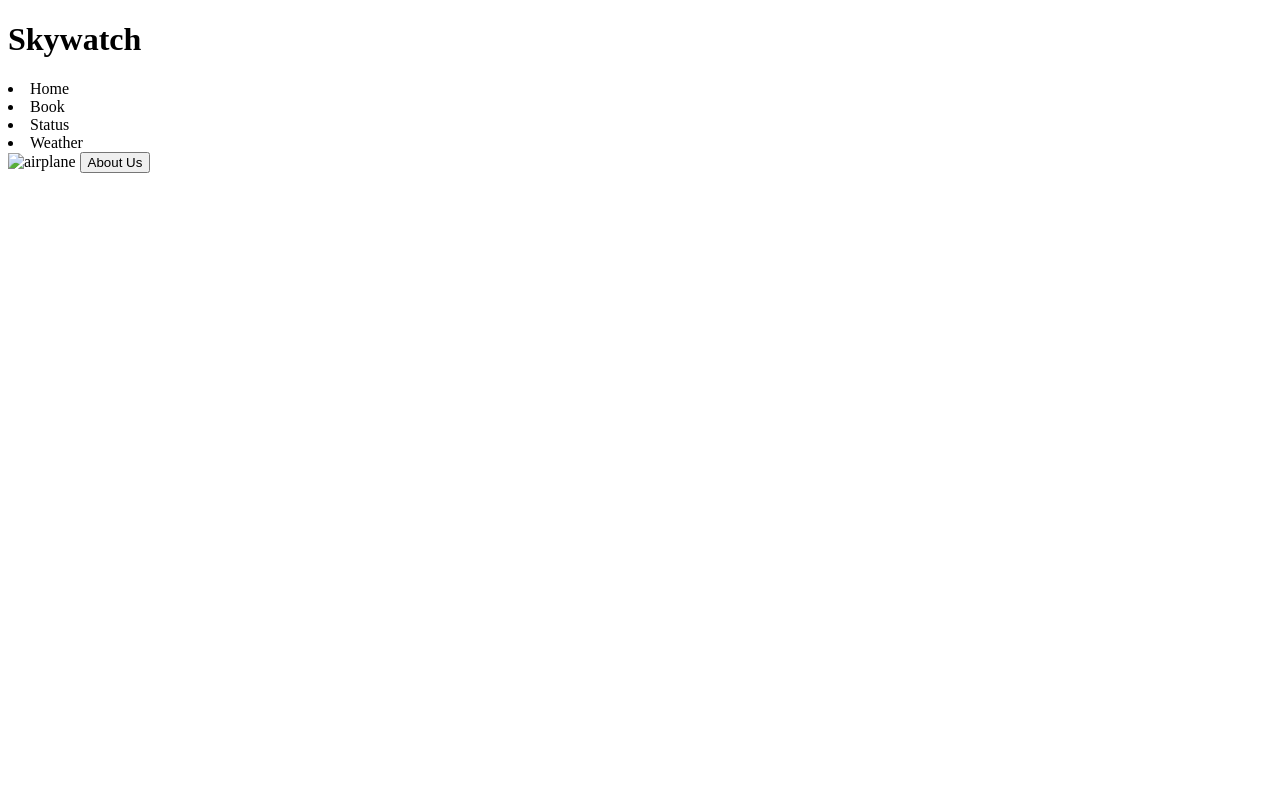
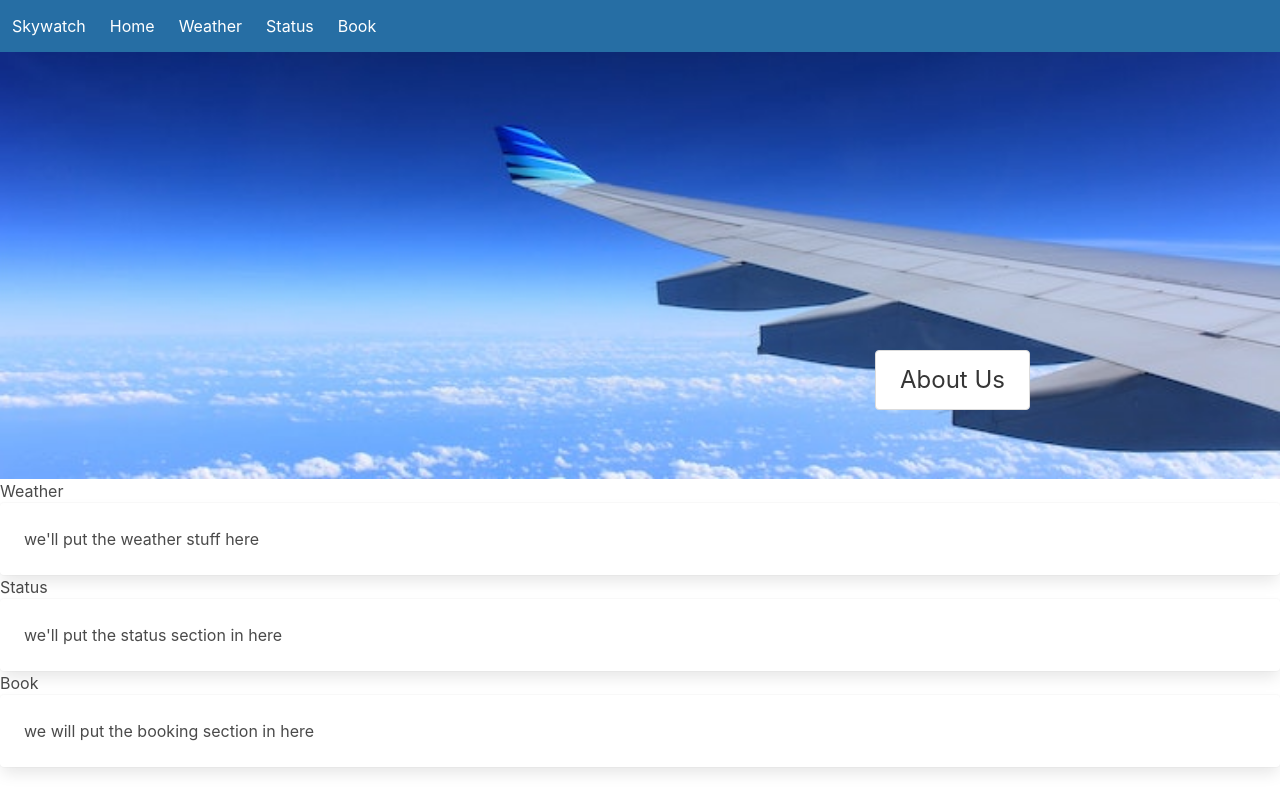
Before and after one commit to jensenjamessaoit/Skywatch, a plain HTML site: page index.html in a window 1280 px wide. Drawn offline with nearby package versions, Linux system fonts and the light colour scheme.

Commit message:
began adding some bulma

```diff
--- a/index.html
+++ b/index.html
@@ -3,34 +3,71 @@
 <head>
     <meta charset="UTF-8">
     <meta name="viewport" content="width=device-width, initial-scale=1.0">
+    <link rel="stylesheet" href="https://cdn.jsdelivr.net/npm/bulma@0.9.4/css/bulma.min.css">
+    <link rel="stylesheet" href="./style.css">
     <title>Skywatch</title>
 </head>
 <body>
     <header>
-        <h1>Skywatch</h1>
-        <nav id="navbar">
-                <li>Home</li>
-                <li>Book</li>
-                <li>Status</li>
-                <li>Weather</li>
-        </nav>
+        <nav class="navbar" role="navigation" aria-label="main navigation">
+              <title class="navbar-item"> Skywatch</title>
+
+              <div class="navbar-start">
+                <a class="navbar-item">
+                  Home
+                </a>
+
+                <a class="navbar-item">
+                  Weather
+                </a>
+
+                <a class="navbar-item">
+                    Status
+                </a>
+
+                <a class="navbar-item">
+                    Book
+                </a>
+                  </div>
+          </nav>
     </header>
     <main>
-        <div id="aboutUs">
-            <img src="photo-1436491865332-7a61a109cc05.jpg" alt="airplane">
-            <button>About Us</button>
+        <div id="aboutUsSection">
+            <figure class="image is-3by1">
+                <img src="./images/pexels-pixabay-62623.jpg">
+              </figure>
         </div>
+        <button class="button is-large" id="aboutUsBTN">About Us</button>
 
         <div id="weatherSection">
-
+            <h1 id="sectionHeaders">Weather</h1>
+            <div class="card">
+                <div class="card-content">
+                  <div class="content">
+                    we'll put the weather stuff here
+                  </div>
+                </div>
         </div>
 
         <div id="statusSection">
-
+            <h1 id="sectionHeaders">Status</h1>
+            <div class="card">
+                <div class="card-content">
+                  <div class="content">
+                    we'll put the status section in here
+                  </div>
+                </div>
         </div>
 
         <div id="bookSection">
-
+            <h1 id="sectionHeaders">Book</h1>
+            <div class="card">
+                <div class="card-content">
+                  <div class="content">
+                    we will put the booking section in here
+                  </div>
+                </div>
+              </div>
         </div>
     </main>
 
--- /dev/null
+++ b/style.css
@@ -0,0 +1,12 @@
+.navbar {
+    background-color: #266EA4;
+}
+
+.navbar-item {
+    color: white;
+}
+
+#aboutUsBTN {
+    position: absolute;
+    top: 350px; left: 875px;
+}
```
Also changed, not shown: images/airplane.png (added), images/airplanestock.jpg (added), images/pexels-pixabay-62623.jpg (added).
